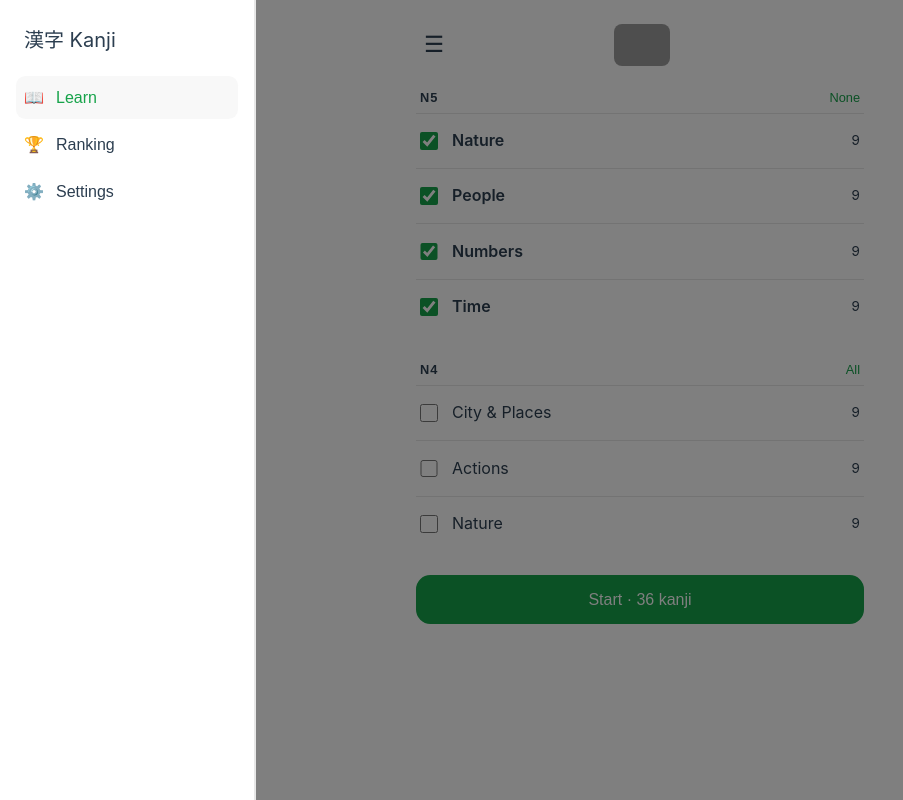
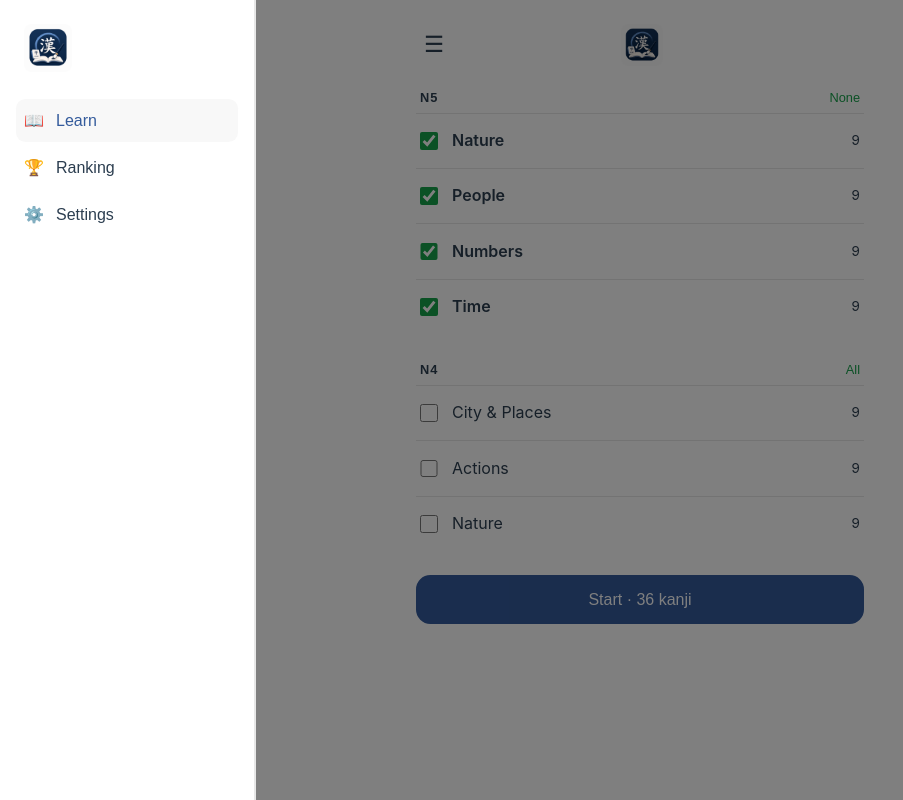
Before and after one commit to vmeirelle/kanji-app, a Vue app: page / in a window 1280 px wide. Both pictures are taken after a click on the button "Menu". Shown: the whole page, without its empty margins (0-903 px from the left). Built offline with nearby package versions, Linux system fonts and the light colour scheme; grey boxes are pictures that could not be loaded.

Commit message:
New features!

```diff
--- a/src/App.vue
+++ b/src/App.vue
@@ -291,7 +291,7 @@ function finish() {
 }
 .input:focus {
   outline: none;
-  border-color: #16a34a;
+  border-color: var(--brand);
 }
 .btn {
   padding: 0.85rem 1.25rem;
@@ -307,8 +307,8 @@ function finish() {
   cursor: default;
 }
 .btn.primary {
-  border-color: #16a34a;
-  background: #16a34a;
+  border-color: var(--brand);
+  background: var(--brand);
   color: #fff;
 }
 </style>
--- a/src/components/FormatToggle.vue
+++ b/src/components/FormatToggle.vue
@@ -42,6 +42,6 @@ const emit = defineEmits<{ 'update:modelValue': [Format] }>()
 }
 .sel:focus {
   outline: none;
-  border-color: #16a34a;
+  border-color: var(--brand);
 }
 </style>
--- a/src/components/NavDrawer.vue
+++ b/src/components/NavDrawer.vue
@@ -10,7 +10,7 @@ const emit = defineEmits<{ select: [id: string]; close: [] }>()
     <div v-if="open" class="wrap">
       <div class="backdrop" @click="emit('close')" />
       <aside class="panel">
-        <p class="brand">漢字 Kanji</p>
+        <div class="brand"><img class="brand-logo" src="/logo.png" alt="Kanji Quiz" /></div>
         <nav class="nav">
           <button
             v-for="item in items"
@@ -54,9 +54,11 @@ const emit = defineEmits<{ select: [id: string]; close: [] }>()
   gap: 1.25rem;
 }
 .brand {
-  font-size: 1.25rem;
-  color: var(--color-heading);
   padding: 0 0.5rem;
+}
+.brand-logo {
+  height: 3rem;
+  border-radius: 0.5rem;
 }
 .nav {
   display: flex;
@@ -81,7 +83,7 @@ const emit = defineEmits<{ select: [id: string]; close: [] }>()
 }
 .item.active {
   background: var(--color-background-soft);
-  color: #16a34a;
+  color: var(--brand);
   font-weight: 600;
 }
 .ic {
--- a/src/components/RankingView.vue
+++ b/src/components/RankingView.vue
@@ -108,7 +108,7 @@ const dayLabel = (day: string) => (day === todayStr ? 'Today' : day)
   white-space: nowrap;
 }
 .pct {
-  color: #16a34a;
+  color: var(--brand);
   font-weight: 600;
   font-variant-numeric: tabular-nums;
 }
```
Also changed, not shown: public/favicon.png (added), public/logo.png (added).
